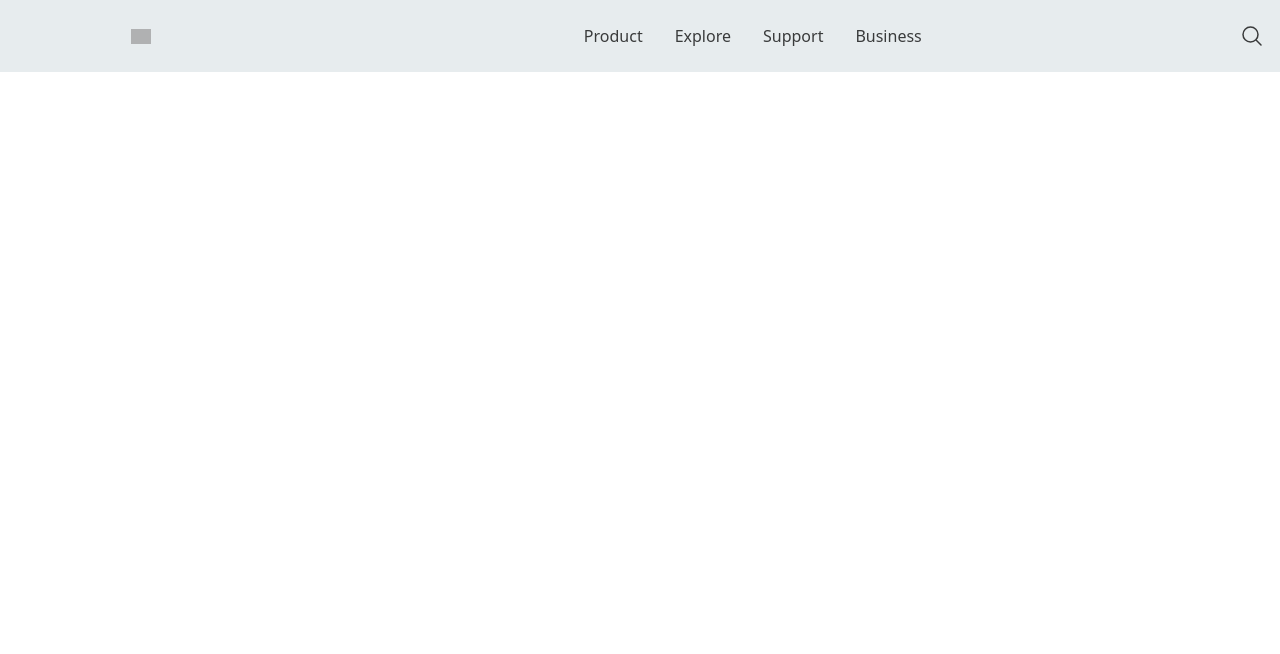
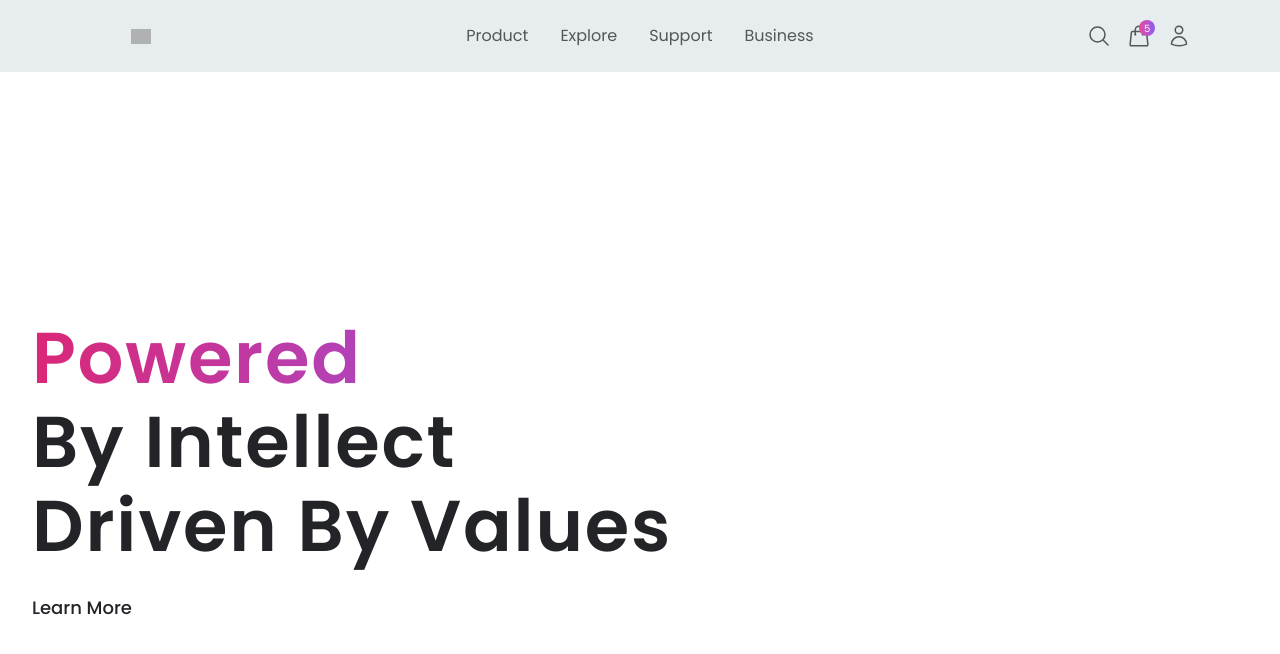
Before and after one commit to BENwada/apple-redesign-yt, a Next.js app: page / in a window 1280 px wide. Shown: the top 654 px of the page. Built offline with nearby package versions, Linux system fonts and the light colour scheme; grey boxes are pictures that could not be loaded.

Commit message:
landing added

```diff
--- a/components/Header.tsx
+++ b/components/Header.tsx
@@ -4,11 +4,13 @@ import React from "react";
 
 import {
   MagnifyingGlassIcon,
-  BriefcaseIcon,
+  ShoppingBagIcon,
   UserIcon,
 } from "@heroicons/react/24/outline";
 
 const Header = () => {
+  const session = false;
+
   return (
     <header className="sticky top-0 z-30 flex w-full items-center justify-between bg-[#e7ecee] p-4">
       <div className="flex items-center justify-center md:w-1/5">
@@ -37,9 +39,35 @@ const Header = () => {
           Business
         </a>
       </div>
-      <div className="">
+      <div className="flex items-center justify-center gap-x-4 md:w-1/5">
         <MagnifyingGlassIcon className="headerIcon" />
-        <div></div>
+        <Link href="/checkout">
+          <div className="relative cursor-pointer">
+            <span className="absolute -top-1 -right-1 z-50 flex h-4 w-4 items-center justify-center rounded-full bg-gradient-to-r from-pink-500 to-violet-500 text-[10px] text-white">
+              5
+            </span>
+            <ShoppingBagIcon className="headerIcon" />
+          </div>
+        </Link>
+
+        {session ? (
+          <Image
+            src={
+              // session.user?.image ||
+              "https://www.gravatar.com/avatar/00000000000000000000000000000000?d=mp&f=y"
+            }
+            alt=""
+            className="cursor-pointer rounded-full"
+            width={34}
+            height={34}
+            // onClick={() => signOut()}
+          />
+        ) : (
+          <UserIcon
+            className="headerIcon"
+            // onClick={() => signIn()}
+          />
+        )}
       </div>
     </header>
   );
--- /dev/null
+++ b/components/Landing.tsx
@@ -0,0 +1,25 @@
+import React from "react";
+
+const Landing = () => {
+  return (
+    <section className="sticky top-0 mx-auto flex h-screen max-w-[1350px] items-center justify-between px-8">
+      <div className="space-y-8">
+        <h1 className="space-y-3 text-5xl font-semibold tracking-wide lg:text-6xl xl:text-7xl">
+          <span className="block bg-gradient-to-r from-pink-600 to-violet-500 bg-clip-text text-transparent">
+            Powered
+          </span>
+          <span className="block">By Intellect</span>
+          <span className="block">Driven By Values</span>
+        </h1>
+        <div>
+          {/* <Button title="Buy Now" /> */}
+          <a href="" className="link">
+            Learn More
+          </a>
+        </div>
+      </div>
+    </section>
+  );
+};
+
+export default Landing;
--- a/pages/index.tsx
+++ b/pages/index.tsx
@@ -2,7 +2,7 @@ import type { NextPage } from "next";
 import Head from "next/head";
 import Image from "next/image";
 import Header from "../components/Header";
-import Login from "./login";
+import Landing from "../components/Landing";
 
 const Home: NextPage = () => {
   return (
@@ -12,8 +12,10 @@ const Home: NextPage = () => {
         <meta name="description" content="Generated by create next app" />
         <link rel="icon" href="/favicon.ico" />
       </Head>
-
       <Header />
+      <main>
+        <Landing />
+      </main>
     </div>
   );
 };
--- a/styles/globals.css
+++ b/styles/globals.css
@@ -1,6 +1,14 @@
+@import url("https://fonts.googleapis.com/css2?family=Poppins:ital,wght@0,100;0,200;0,300;0,400;0,500;0,600;0,700;0,800;0,900;1,100;1,200;1,300;1,400;1,500;1,600;1,700;1,800;1,900&display=swap");
+
 @tailwind base;
 @tailwind components;
 @tailwind utilities;
+
+@layer base {
+  body {
+    @apply font-body text-[#232428];
+  }
+}
 
 @layer components {
   .headerLink {
@@ -10,4 +18,8 @@
   .headerIcon {
     @apply h-6 w-6 cursor-pointer opacity-75 transition hover:opacity-100;
   }
+
+  .link {
+    @apply relative cursor-pointer text-lg font-medium before:absolute before:inset-x-0;
+  }
 }
--- a/tailwind.config.js
+++ b/tailwind.config.js
@@ -5,7 +5,11 @@ module.exports = {
     "./components/**/*.{js,ts,jsx,tsx}",
   ],
   theme: {
-    extend: {},
+    extend: {
+      fontFamily: {
+        body: ["Poppins", "sans-serif"],
+      },
+    },
   },
   plugins: [],
 };
```
